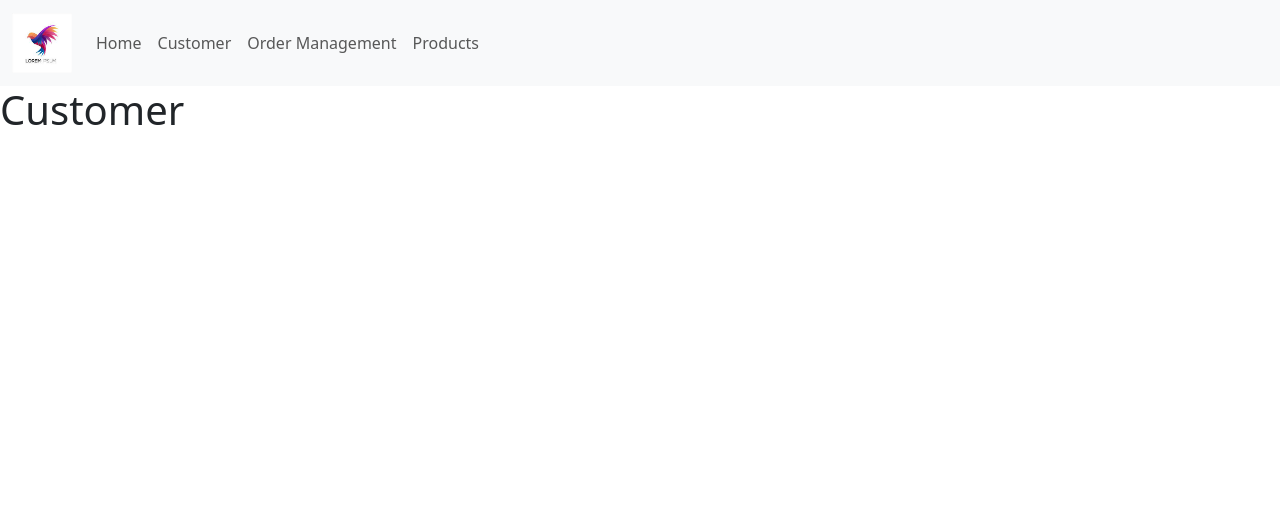
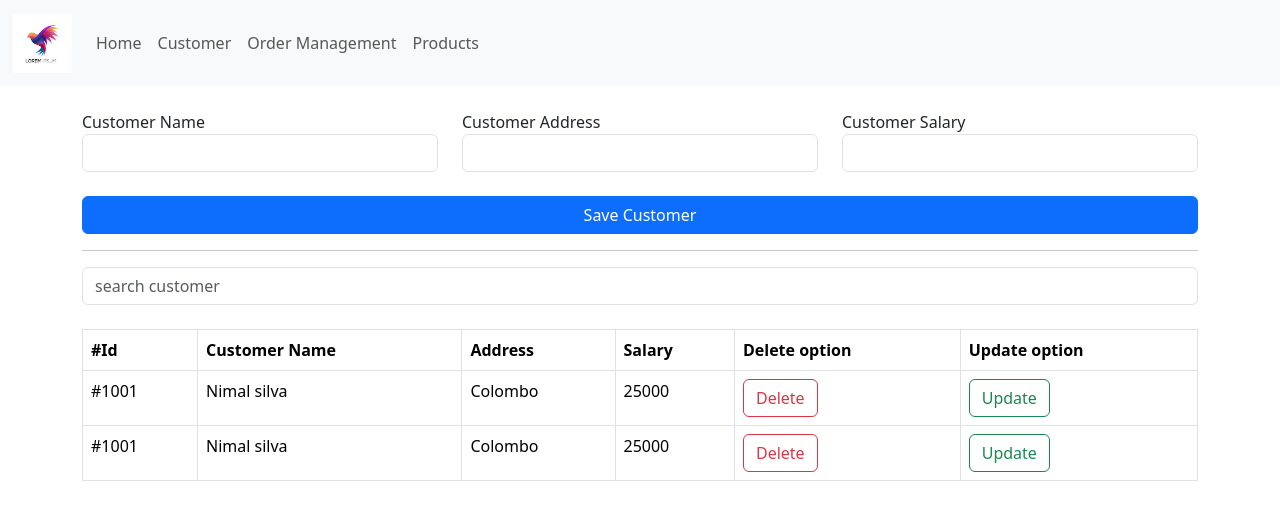
Before and after one commit to Faslanrizni/react-pos-front, a React (Vite) app: page /customer in a window 1280 px wide. Shown: the top 520 px of the page. Built offline with nearby package versions, Linux system fonts and the light colour scheme.

Commit message:
customer page updated

```diff
--- a/src/components/Customer.tsx
+++ b/src/components/Customer.tsx
@@ -1,4 +1,86 @@
 function Customer() {
-    return <h1>Customer</h1>
+    return(
+        <>
+            <br/>
+
+            <div className="container">
+                <div className="row">
+                     <div className="col-12 col-sm-6 col-md-4">
+                         <div className="form-group">
+                             <label htmlFor="customerName">Customer Name</label>
+                             <input type="text" className={'form-control'} id={'customerName'}/>
+                         </div>
+                     </div>
+                     <div className="col-12 col-sm-6 col-md-4">
+                         <label htmlFor="customerAddress">Customer Address</label>
+                         <input type="text" className={'form-control'} id={'customerAddress'}/>
+                     </div>
+                     <div className="col-12 col-sm-6 col-md-4">
+                             <label htmlFor="customerSalary">Customer Salary</label>
+                             <input type="text" className={'form-control'} id={'customerSalary'}/>
+                     </div>
+                </div>
+                <br/>
+                <div className="row">
+                    <div className="col-12 ">
+                        <button className={'btn btn-primary col-12'}>Save Customer</button>
+                    </div>
+
+                </div>
+                <hr/>
+                <div className="row">
+                    <div className="col-12">
+                        <form className={'col-12'}>
+                            <input type="search" className={'form-control'} placeholder={'search customer'}/>
+                        </form>
+                    </div>
+                </div>
+                <br/>
+                <div className="row">
+                    <div className="col-12">
+                        <table className={'table table-hover table-bordered'}>
+                            <thead>
+                            <tr>
+                                <th>#Id</th>
+                                <th>Customer Name</th>
+                                <th>Address</th>
+                                <th>Salary</th>
+                                <th>Delete option</th>
+                                <th>Update option</th>
+                            </tr>
+                            </thead>
+                            <tbody>
+                            <tr>
+                                <td>#1001</td>
+                                <td>Nimal silva</td>
+                                <td>Colombo</td>
+                                <td>25000</td>
+                                <td>
+                                    <button className={'btn btn-outline-danger bnt-sm'}>Delete</button>
+                                </td>
+                                <td>
+                                    <button className={'btn btn-outline-success bnt-sm'}>Update</button>
+                                </td>
+                            </tr>
+                            <tr>
+                                <td>#1001</td>
+                                <td>Nimal silva</td>
+                                <td>Colombo</td>
+                                <td>25000</td>
+                                <td>
+                                    <button className={'btn btn-outline-danger bnt-sm'}>Delete</button>
+                                </td>
+                                <td>
+                                    <button className={'btn btn-outline-success bnt-sm'}>Update</button>
+                                </td>
+                            </tr>
+                            </tbody>
+
+                        </table>
+                    </div>
+                </div>
+            </div>
+        </>
+    )
 }
 export default Customer;
```
